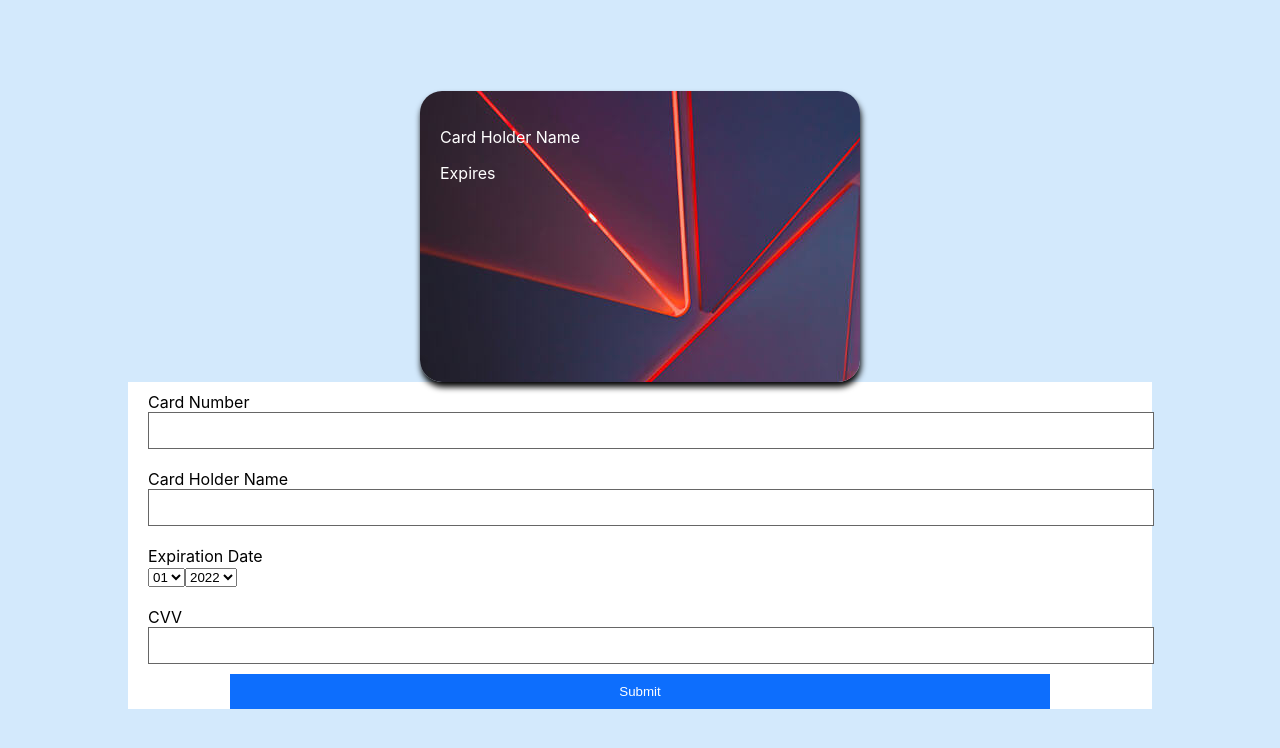
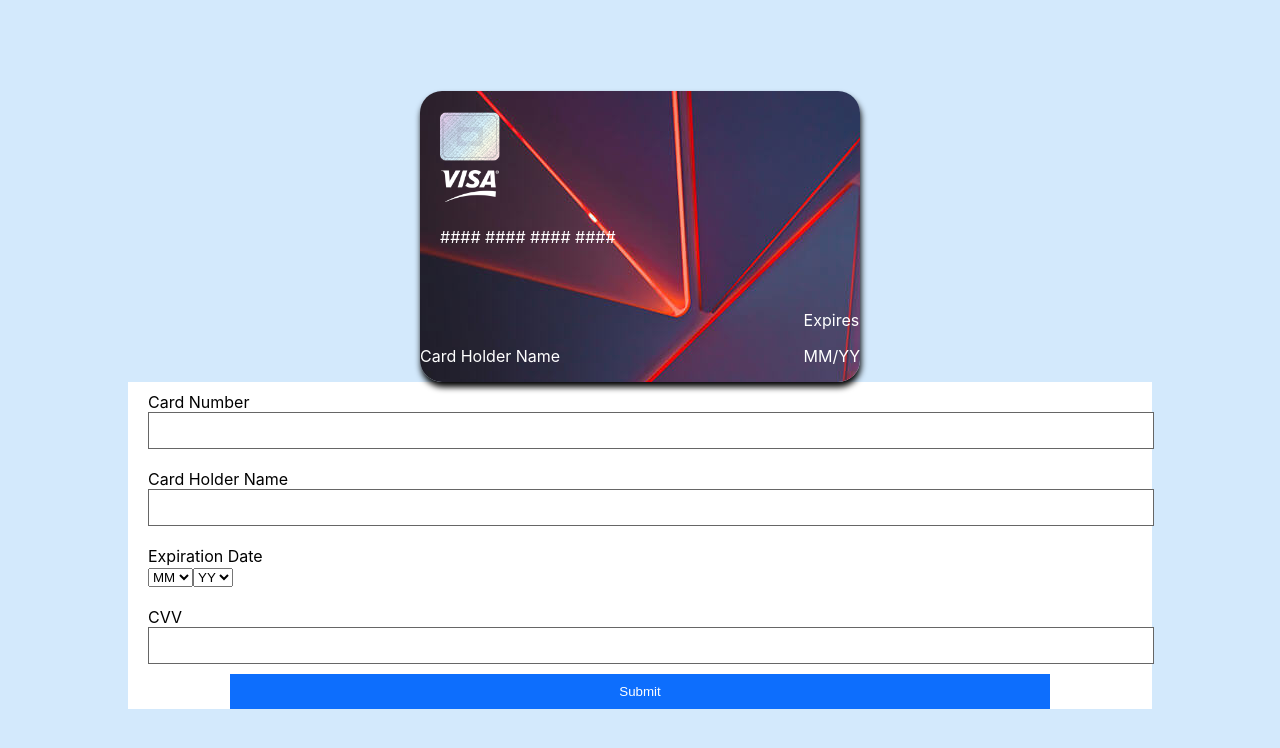
Before and after one commit to amitrathik/motient-coding-exercise, a React (Create React App) app: page / in a window 1280 px wide. Shown: the top 748 px of the page. Built offline with nearby package versions, Linux system fonts and the light colour scheme.

Commit message:
updated styling for card preview, got fields displaying in their appropriate area with placeholders, have preview wired up with expiration date, card holder name

```diff
--- a/src/App.css
+++ b/src/App.css
@@ -60,3 +60,45 @@ button{
   color:#fff;
   border:transparent
 }
+
+.CreditCardChip{
+  background-image:url('./images/chip.png');
+  width: 60px;
+  height: 50px;
+  display: block;
+  background-repeat: no-repeat;
+  background-position: center center;
+  background-size: contain;
+  left:0;
+  top:0;
+}
+
+.CreditCardBrand {
+  background-image:url('./images/visa.png');
+  width : 60px;
+  height : 50px;
+  display: block;
+  background-repeat: no-repeat;
+  background-position: center center;
+  background-size: contain;
+  right:0;
+  top:0;
+}
+
+.CreditCardNumber{
+  position: absolute;
+  top:50%;
+  transform: translateY(-50%);
+}
+
+.CreditCardHolderName{
+  position : absolute;
+  bottom : 0;
+  left : 0;
+}
+
+.CreditCardExpirationDate{
+  position: absolute;
+  bottom : 0;
+  right : 0;
+}
--- a/src/App.js
+++ b/src/App.js
@@ -12,10 +12,8 @@ class App extends React.Component {
     this.state = {
         cardNumber : '',
         cardHolderName : '',
-        cardExpirationDate : {
-          month : '',
-          year : ''
-        }
+        cardExpirationMonth : 'MM',
+        cardExpirationYear : 'YY'
     }
   }
 
@@ -33,16 +31,42 @@ class App extends React.Component {
     }
   }
 
+  handleCreditCardHolderName = (evt) => {
+    this.setState({
+      cardHolderName : evt.target.value
+    })
+  }
+
+  handleCreditCardExpirationMonth = (evt) => {
+    this.setState({
+      cardExpirationMonth : evt.target.value
+    })
+  }
+
+  handleCreditCardExpirationYear = (evt) => {
+    this.setState({
+      cardExpirationYear : evt.target.value
+    })
+  }
 
   render () {
     return (
       <div className="App">
         <CreditCardPreview
            cardNumber = {this.state.cardNumber}
+           cardHolderName = {this.state.cardHolderName}
+           cardExpirationMonth = {this.state.cardExpirationMonth}
+           cardExpirationYear = {this.state.cardExpirationYear}
         />
         <CreditCardForm
           handleCreditCardNumber = {this.handleCreditCardNumber}
+          handleCreditCardHolderName = {this.handleCreditCardHolderName}
+          handleCreditCardExpirationMonth = {this.handleCreditCardExpirationMonth}
+          handleCreditCardExpirationYear = {this.handleCreditCardExpirationYear}
           cardNumber = {this.state.cardNumber}
+          cartHolderName={this.state.cardHolderName}
+          cardExpirationMonth = {this.state.cardExpirationMonth}
+          cardExpirationYear = {this.state.cardExpirationYear}
         />
       </div>
     );
--- a/src/components/CreditCardForm/index.jsx
+++ b/src/components/CreditCardForm/index.jsx
@@ -1,5 +1,5 @@
 
-const CreditCardForm = ({handleCreditCardNumber, cardNumber}) => {
+const CreditCardForm = ({handleCreditCardNumber, handleCreditCardHolderName, handleCreditCardExpirationMonth, handleCreditCardExpirationYear, cardNumber, cardHolderName, cardExpirationMonth,cardExpirationYear}) => {
   return <form className="CreditCardForm">
     <div className="field">
       <label>Card Number</label>
@@ -7,17 +7,32 @@ const CreditCardForm = ({handleCreditCardNumber, cardNumber}) => {
         type="text"
         name="creditCardNumber"
         id="creditCardNumber"
-        onChange={(evt) => {handleCreditCardNumber(evt)}} value={cardNumber} />
+        onChange={(evt) => {handleCreditCardNumber(evt)}}
+        value={cardNumber}
+      />
     </div>
 
     <div className="field">
       <label>Card Holder Name</label>
-      <input type="text" name="creditCardHolderName" id="creditCardHolderName"/>
+      <input
+        type="text"
+        name="creditCardHolderName"
+        id="creditCardHolderName"
+        onChange={(evt) => {handleCreditCardHolderName(evt)}}
+        value={cardHolderName}
+      />
     </div>
 
     <div className="field">
       <label>Expiration Date</label>
-      <select type="select" name="expirationMonth" id="expirationMonth">
+      <select
+        type="select"
+        name="expirationMonth"
+        id="expirationMonth"
+        value={cardExpirationMonth}
+        onChange={(evt) => {handleCreditCardExpirationMonth(evt)}}
+      >
+        <option value="MM">MM</option>
         <option value="01">01</option>
         <option value="02">02</option>
         <option value="03">03</option>
@@ -31,11 +46,18 @@ const CreditCardForm = ({handleCreditCardNumber, cardNumber}) => {
         <option value="11">11</option>
         <option value="12">12</option>
       </select>
-      <select type="select" name="expirationYear" id="expirationYear">
-        <option value="2022">2022</option>
-        <option value="2023">2023</option>
-        <option value="2024">2024</option>
-        <option value="2025">2025</option>
+      <select
+        type="select"
+        name="expirationYear"
+        id="expirationYear"
+        value={cardExpirationYear}
+        onChange={(evt) => {handleCreditCardExpirationYear(evt)}}
+      >
+        <option value="YY">YY</option>
+        <option value="2022">22</option>
+        <option value="2023">23</option>
+        <option value="2024">24</option>
+        <option value="2025">25</option>
       </select>
     </div>
 
--- a/src/components/CreditCardPreview/index.jsx
+++ b/src/components/CreditCardPreview/index.jsx
@@ -1,16 +1,16 @@
 
-const CreditCardPreview = ({cardNumber}) => {
+const CreditCardPreview = ({cardNumber, cardHolderName, cardExpirationMonth, cardExpirationYear}) => {
 	return <div className="CreditCardPreview">
 		<span className="CreditCardChip"></span>
-		<span class="CreditCardBrand"></span>
-		<span class="CreditCardNumber">{cardNumber}</span>
-		<div class="CreditCardHolderName">
+		<span className="CreditCardBrand"></span>
+		<span className="CreditCardNumber">{cardNumber !== "" ? cardNumber : '#### #### #### ####'}</span>
+		<div className="CreditCardHolderName">
 			<p>Card Holder Name</p>
-			<p></p>
+			<p>{cardHolderName}</p>
         </div>
-		<div class="CreditCardExpirationDate">
+		<div className="CreditCardExpirationDate">
 			<p>Expires</p>
-			<p></p>
+			<p>{cardExpirationMonth}/{cardExpirationYear}</p>
 		</div>
 	</div>
 }
```
